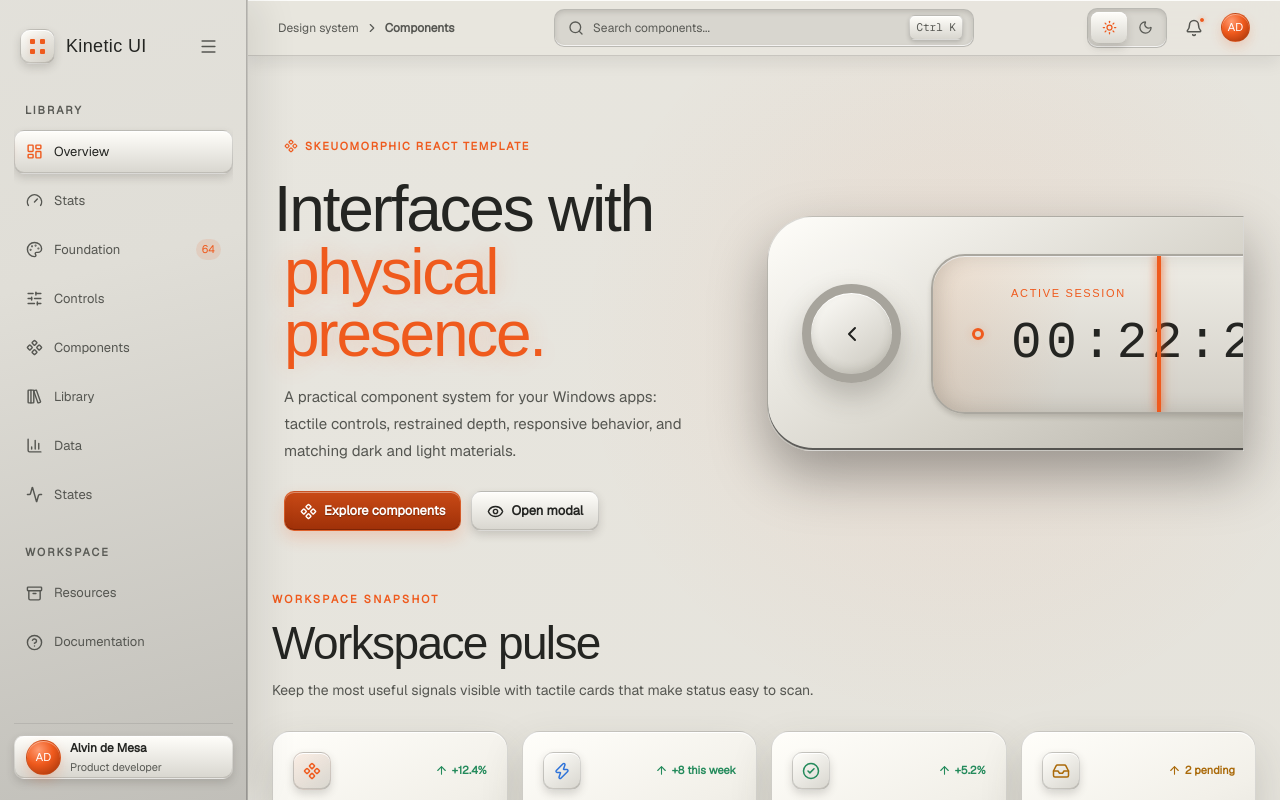
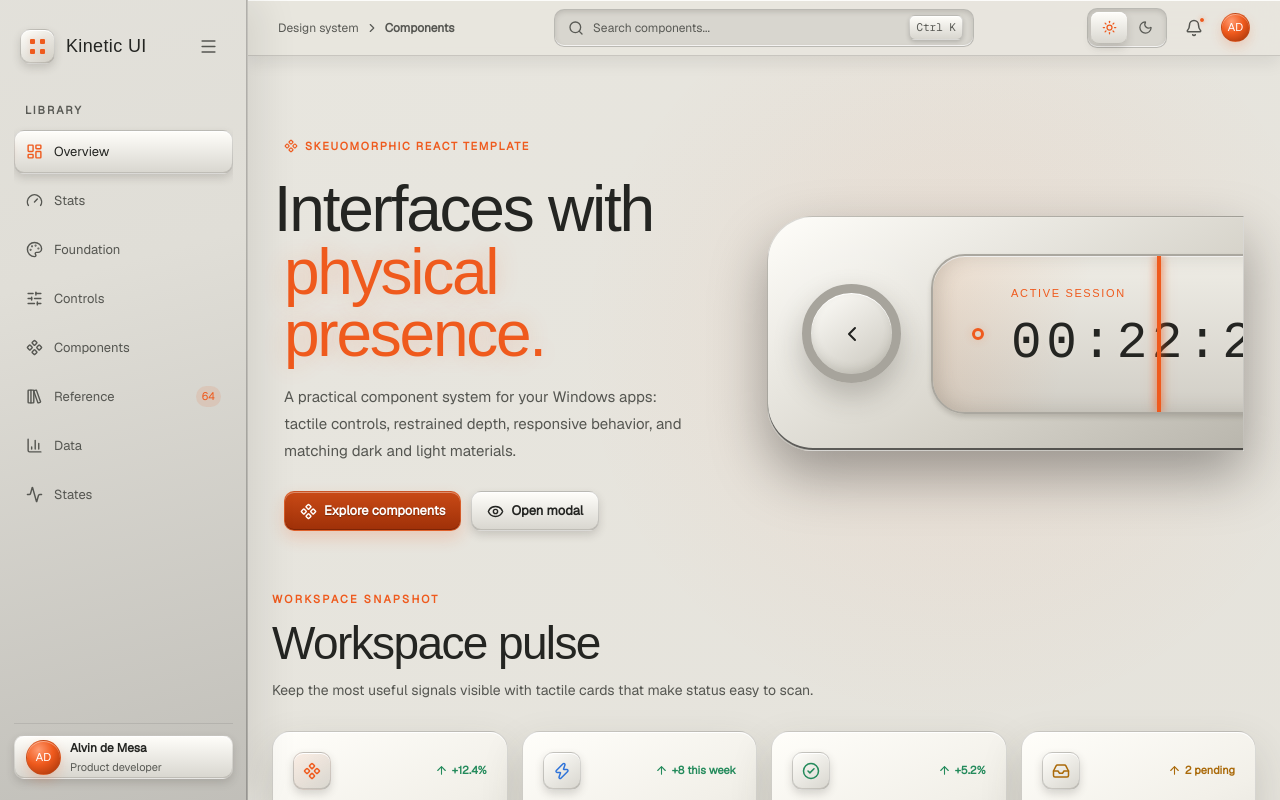
Before and after one commit to alvindemesadev/kinetic-ui, a React (Vite) app: page / in a window 1280 px wide. Shown: the top 800 px of the page. Built offline with nearby package versions, Linux system fonts and the light colour scheme; a web font is replaced by a local one.

Commit message:
fix: make sidebar navigation destinations meaningful

```diff
--- a/src/sections/Sidebar.tsx
+++ b/src/sections/Sidebar.tsx
@@ -1,5 +1,5 @@
-import { Archive, CircleHelp, LogOut, Menu, Settings, User, X } from "lucide-react";
-import { useCallback, useEffect, useRef } from "react";
+import { LogOut, Menu, Settings, User, X } from "lucide-react";
+import { useCallback, useEffect, useRef, useState } from "react";
 import { toast } from "sonner";
 import { InitialsAvatar, LoadingButton } from "@/components";
 import { useFocusTrap } from "@/hooks/useFocusTrap";
@@ -31,6 +31,13 @@ export function Sidebar({
   const sidebarToggleRef = useRef<HTMLButtonElement>(null);
   const profileTriggerRef = useRef<HTMLButtonElement>(null);
   const profileMenuRef = useRef<HTMLDivElement>(null);
+  const [activeHref, setActiveHref] = useState(() => window.location.hash || "#overview");
+
+  useEffect(() => {
+    const handleHashChange = () => setActiveHref(window.location.hash || "#overview");
+    window.addEventListener("hashchange", handleHashChange);
+    return () => window.removeEventListener("hashchange", handleHashChange);
+  }, []);
 
   useFocusTrap(sidebarRef, sidebarOpen);
 
@@ -89,11 +96,11 @@ export function Sidebar({
         </div>
         <nav className="sidebar-nav" aria-label="Component sections">
           <span className="nav-label">Library</span>
-          {navigation.map((item, index) => {
+          {navigation.map((item) => {
             const Icon = item.icon;
             return (
               <a
-                className={index === 0 ? "active" : ""}
+                className={item.href === activeHref ? "active" : ""}
                 href={item.href}
                 key={item.label}
                 aria-label={item.label}
@@ -102,27 +109,10 @@ export function Sidebar({
               >
                 <Icon size={17} />
                 <span>{item.label}</span>
-                {index === 2 && <span className="nav-count">64</span>}
+                {item.label === "Reference" && <span className="nav-count">64</span>}
               </a>
             );
           })}
-          <span className="nav-label nav-label-secondary">Workspace</span>
-          <a
-            href="#components"
-            aria-label="Resources"
-            data-tooltip={sidebarCollapsed ? "Resources" : undefined}
-          >
-            <Archive size={17} />
-            <span>Resources</span>
-          </a>
-          <a
-            href="#states"
-            aria-label="Documentation"
-            data-tooltip={sidebarCollapsed ? "Documentation" : undefined}
-          >
-            <CircleHelp size={17} />
-            <span>Documentation</span>
-          </a>
         </nav>
         <div className="sidebar-profile" onClick={(event) => event.stopPropagation()}>
           <button
--- a/src/sections/navigationData.ts
+++ b/src/sections/navigationData.ts
@@ -22,7 +22,7 @@ export const navigation: NavigationItem[] = [
   { label: "Foundation", href: "#foundation", icon: Palette },
   { label: "Controls", href: "#controls", icon: SlidersHorizontal },
   { label: "Components", href: "#components", icon: Component },
-  { label: "Library", href: "#library", icon: LibraryBig },
+  { label: "Reference", href: "#library", icon: LibraryBig },
   { label: "Data", href: "#data", icon: BarChart3 },
   { label: "States", href: "#states", icon: Activity },
 ];
--- a/src/styles/components/showcase-layout.css
+++ b/src/styles/components/showcase-layout.css
@@ -122,9 +122,6 @@
   font-weight: 750;
   letter-spacing: 0.18em;
   text-transform: uppercase;
-}
-.nav-label-secondary {
-  margin-top: 12px;
 }
 .sidebar-nav a {
   position: relative;
```
Also changed, not shown: 1 other file (tests, documents, lock files or other folders).
